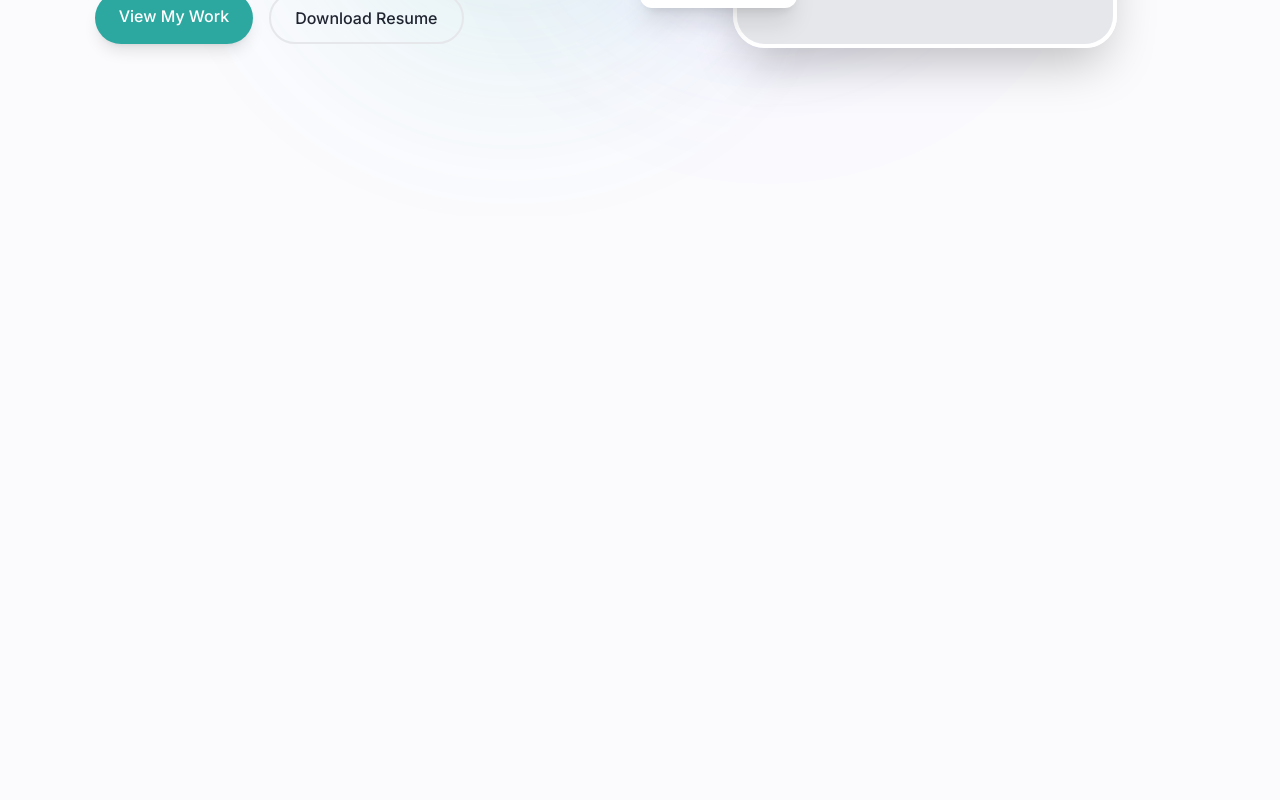
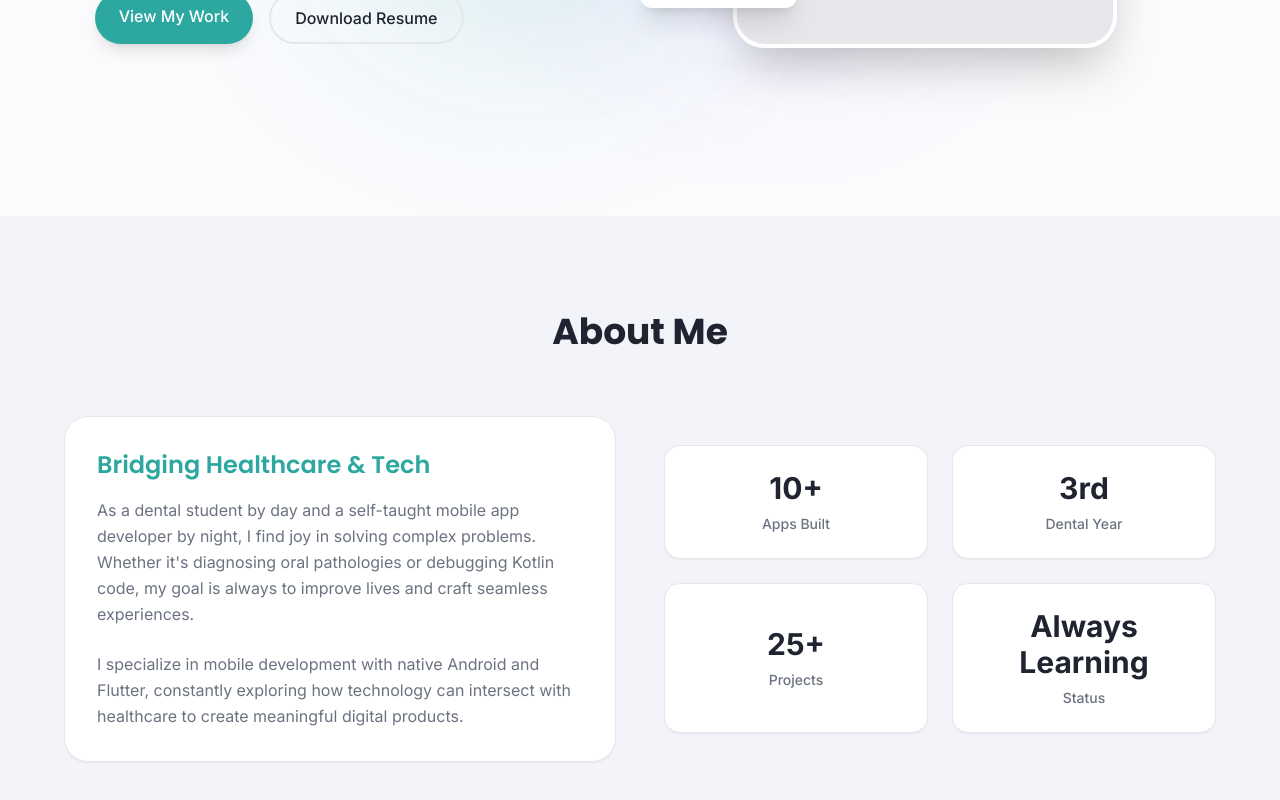
Before and after one commit to azapdev/newPortfolio, a React (Vite) app: page / in a window 1280 px wide. Shown: the part 568-1368 px from the top of the page. Before the commit the page ends 800 px from the top, so only its background shows below. Built offline with nearby package versions, Linux system fonts and the light colour scheme.

Commit message:
feat: implement About section with stat cards

```diff
--- a/src/App.jsx
+++ b/src/App.jsx
@@ -2,11 +2,13 @@ import React from 'react';
 import { BrowserRouter, Routes, Route } from 'react-router-dom';
 import Navbar from './components/Navbar';
 import Hero from './components/Hero';
+import About from './components/About';
 
 function HomePage() {
   return (
     <div className="pt-16">
       <Hero />
+      <About />
     </div>
   );
 }
--- /dev/null
+++ b/src/components/About.jsx
@@ -0,0 +1,37 @@
+import React from 'react';
+
+export default function About() {
+  const stats = [
+    { label: "Apps Built", value: "10+" },
+    { label: "Dental Year", value: "3rd" },
+    { label: "Projects", value: "25+" },
+    { label: "Status", value: "Always Learning" }
+  ];
+
+  return (
+    <section id="about" className="py-24 bg-bgAlt px-4">
+      <div className="max-w-6xl mx-auto">
+        <h2 className="text-3xl md:text-4xl font-heading font-bold text-center mb-16 text-textPrimary">About Me</h2>
+        <div className="grid md:grid-cols-2 gap-12 items-center">
+          <div className="bg-white rounded-3xl p-8 shadow-sm border border-borderLight">
+            <h3 className="text-2xl font-semibold mb-4 text-accentPrimary">Bridging Healthcare & Tech</h3>
+            <p className="text-textSecondary mb-6 leading-relaxed">
+              As a dental student by day and a self-taught mobile app developer by night, I find joy in solving complex problems. Whether it's diagnosing oral pathologies or debugging Kotlin code, my goal is always to improve lives and craft seamless experiences.
+            </p>
+            <p className="text-textSecondary leading-relaxed">
+              I specialize in mobile development with native Android and Flutter, constantly exploring how technology can intersect with healthcare to create meaningful digital products.
+            </p>
+          </div>
+          <div className="grid grid-cols-2 gap-6">
+            {stats.map((stat, i) => (
+              <div key={i} className="bg-white p-6 rounded-2xl shadow-sm border border-borderLight flex flex-col items-center justify-center text-center hover:shadow-md transition-shadow">
+                <span className="text-3xl font-bold text-textPrimary mb-2">{stat.value}</span>
+                <span className="text-sm font-medium text-textSecondary">{stat.label}</span>
+              </div>
+            ))}
+          </div>
+        </div>
+      </div>
+    </section>
+  );
+}
```
Also changed, not shown: 1 other file (tests, documents, lock files or other folders).
